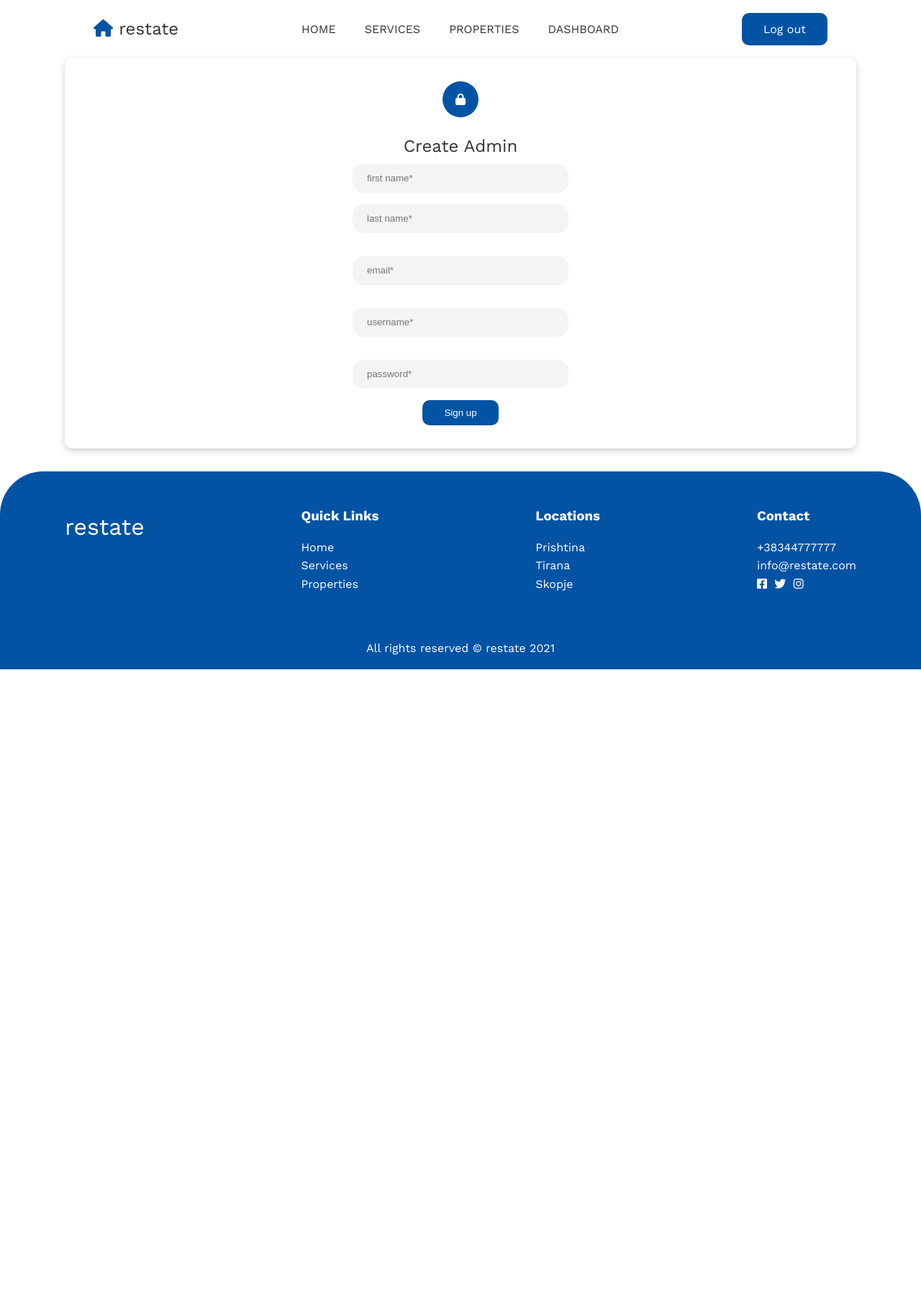
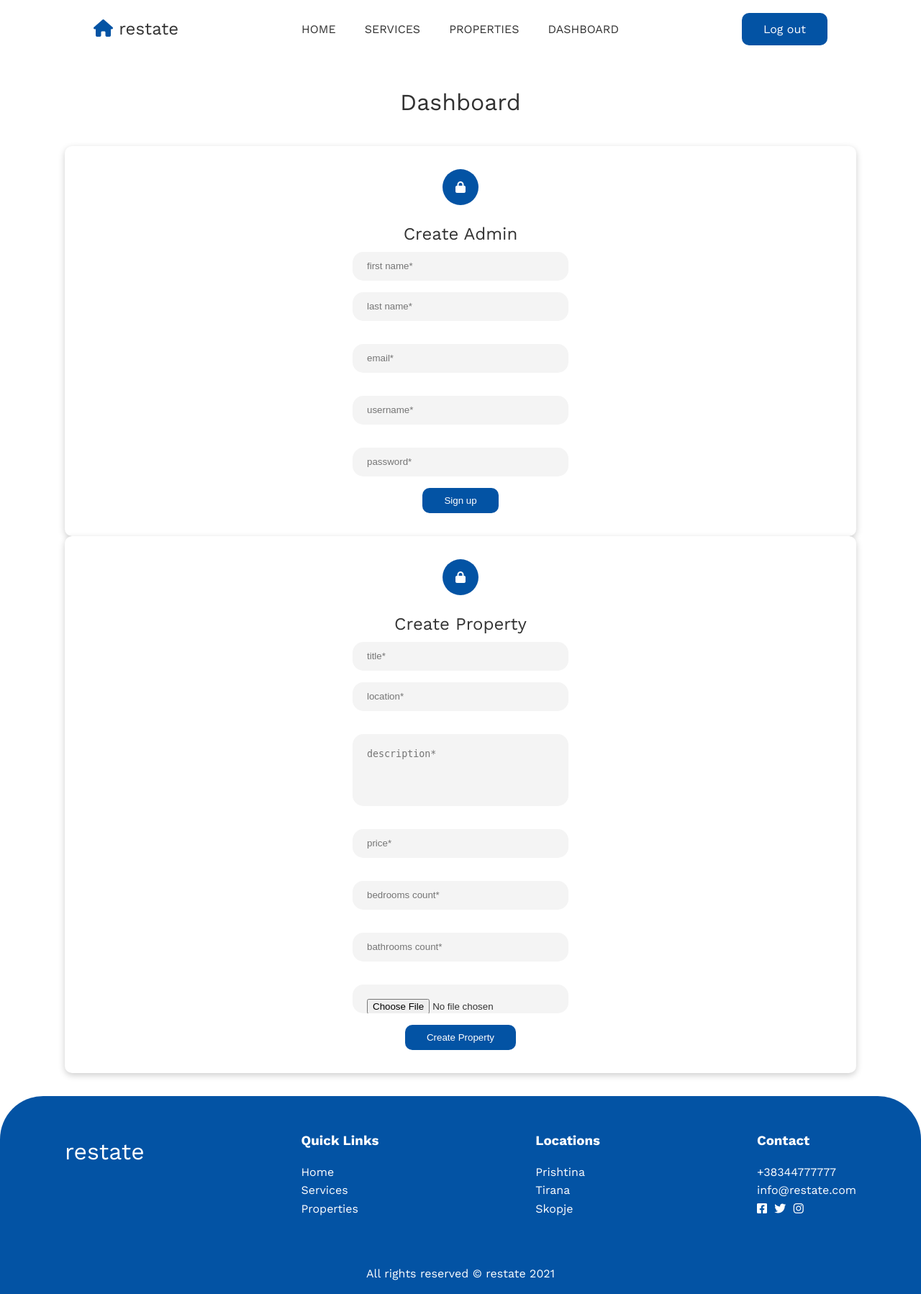
Before and after one commit to florinkras/restate, a PHP site: page /dashboard.php in a window 1280 px wide. Shown: the whole page at 72% size. Before the commit the page ends 930 px from the top, so only its background shows below. Run offline with PHP 8.4, Linux system fonts and the light colour scheme; the visitor is signed in with stand-in values (Sample User, id 1).

Commit message:
create property

```diff
--- a/dashboard.php
+++ b/dashboard.php
@@ -77,13 +77,16 @@ if (!$_SESSION || !$_SESSION['id'] || !$_SESSION['role']) {
         </div>
     </div>
 
-    <!--Showcase-->
+    <div class="container flex flex-column align-center my-2 form-container">
+        <h1>Dashboard</h1>
+    </div>
+
     <div class="container flex flex-column align-center card my-2 form-container">
         <div class="flex justify-center align-center bg-primary p-2 lock-icon">
             <i class="fas fa-lock"></i>
         </div>
         <h2>Create Admin</h2>
-        <form name="createAdmin" action="includes/signup.inc.php" method="post" id="signup" class="flex flex-column align-center login-form">
+        <form name="createAdmin" action="includes/signup.inc.php" method="post" id="createAdmin" class="flex flex-column align-center login-form">
             <input id="firstName" name="firstName" class="bg-light" type="text" placeholder="first name*" />
             <input id="lastName" name="lastName" class="my-1 bg-light" type="text" placeholder="last name*" />
             <input id="email" name="email" class="my-1 bg-light" type="email" placeholder="email*" />
@@ -93,6 +96,22 @@ if (!$_SESSION || !$_SESSION['id'] || !$_SESSION['role']) {
         </form>
     </div>
 
+    <div class="container flex flex-column align-center card my-2 form-container">
+        <div class="flex justify-center align-center bg-primary p-2 lock-icon">
+            <i class="fas fa-lock"></i>
+        </div>
+        <h2>Create Property</h2>
+        <form name="createProperty" action="includes/property.inc.php" method="post" id="property" enctype="multipart/form-data" class="flex flex-column align-center login-form">
+            <input id="title" name="title" class="bg-light" type="text" placeholder="title*" />
+            <input id="location" name="location" class="my-1 bg-light" type="text" placeholder="location*" />
+            <textarea id="description" name="description" class="my-1 bg-light" type="text" placeholder="description*"></textarea>
+            <input id="price" name="price" class="my-1 bg-light" type="number" placeholder="price*" />
+            <input id="bedroomsCount" name="bedroomsCount" class="my-1 bg-light" type="number" placeholder="bedrooms count*" />
+            <input id="bathroomsCount" name="bathroomsCount" class="my-1 bg-light" type="number" placeholder="bathrooms count*" />
+            <input id="image" name="image" class="my-1 bg-light" type="file" accept="image/png, image/gif, image/jpeg" placeholder="image*" />
+            <button class="btn" type="submit" name="createProperty">Create Property</button>
+        </form>
+    </div>
 
     <!--Footer-->
     <footer class="footer bg-primary">
```
Also changed, not shown: classes/property-controller.classes.php (added, +47 -0 lines), classes/property.classes.php (+13 -0 lines), includes/property.inc.php (added, +22 -0 lines), 1 other file.
